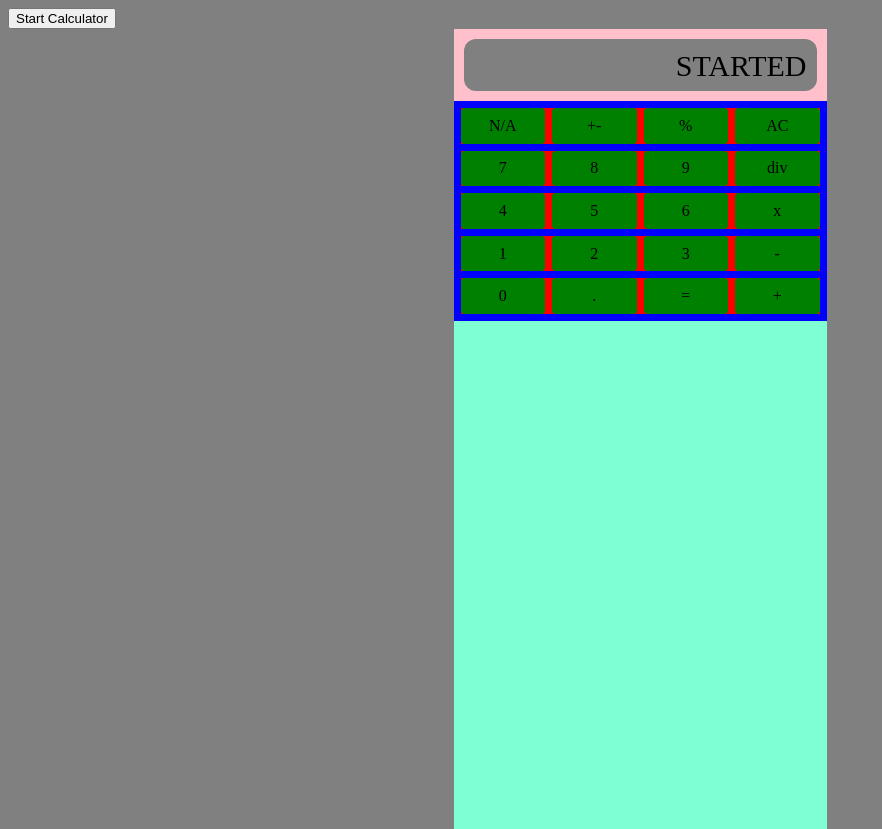
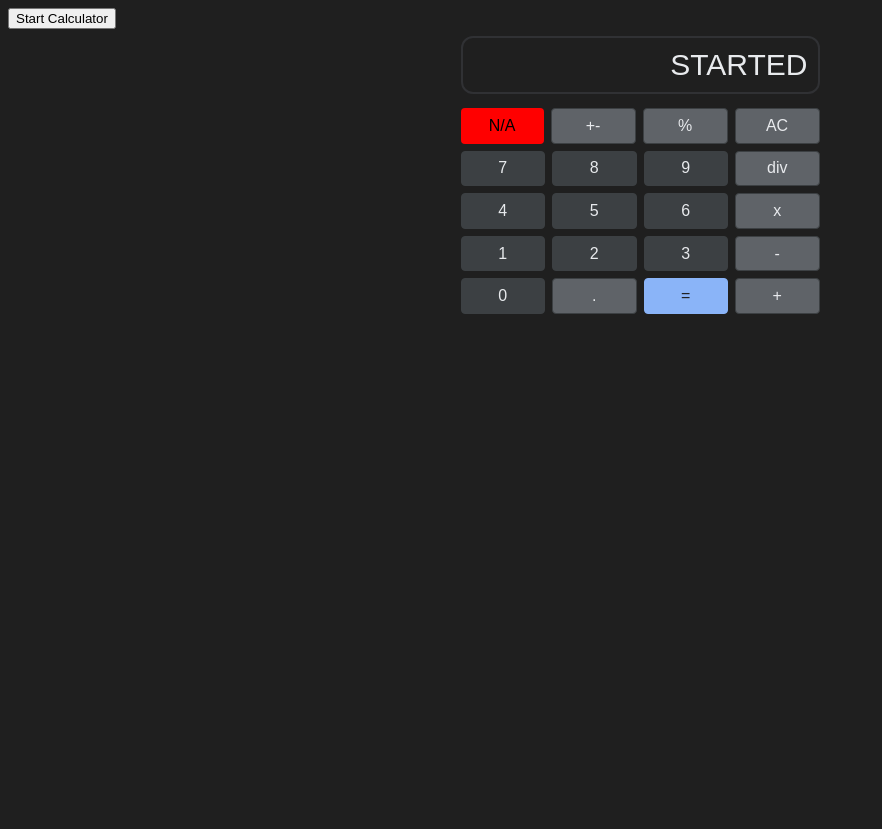
Before and after one commit to dvs2003/od-calc, a plain HTML site: page index.html in a window 1280 px wide. Both pictures are taken after a click on the button "Start Calculator". Shown: the whole page, without its empty margins (0-882 px from the left). Drawn offline with Linux system fonts and the light colour scheme.

Commit message:
UI complete and input being taken

```diff
--- a/script.js
+++ b/script.js
@@ -1,11 +1,11 @@
 const allKeys = {
-    0: ['N/A', 'modifier'],
+    0: ['N/A', 'currentOp'],
     1 : ['+-', 'modifier'],
     2 : ['%', 'modifier'],
     3 : ['AC', 'reset'],
-    4 : [7, 'number'],
-    5 : [8, 'number'],
-    6 : [9, 'number'],
+    4 : [7, 'num'],
+    5 : [8, 'num'],
+    6 : [9, 'num'],
     7 : ['div', 'operator'],
     8 : [4, 'num'],
     9 : [5, 'num'],
@@ -43,10 +43,29 @@ function createCalculator(parentDiv, numberRows, numberCols) {
             const newSquare = document.createElement("div");
             newSquare.classList.add("eachSquare");
 
+            if (indexRow == 0 && indexCol == 0) {
+                newSquare.classList.add('currentOp');
+            }
+
+            if (allKeys[Object.keys(allKeys)[indexCol + (indexRow * 4)]][1] == 'num') {
+                newSquare.classList.add('normalKey');
+            } else if (allKeys[Object.keys(allKeys)[indexCol + (indexRow * 4)]][1] == 'execute') {
+                newSquare.classList.add('exeKey');
+            } else if (indexRow != 0 || indexCol != 0) {
+                newSquare.classList.add('lightKey');
+            }
+
             const keyText = document.createElement('span');
             keyText.textContent = allKeys[Object.keys(allKeys)[indexCol + (indexRow * 4)]][0];
             keyText.classList.add('keyText');
+
             newSquare.appendChild(keyText);
+
+            newSquare.addEventListener("click", (event) => {
+                const btn = event.target;
+                console.log(btn.textContent);
+            });
+
             newRow.appendChild(newSquare);
 
         }
--- a/style.css
+++ b/style.css
@@ -1,12 +1,14 @@
 body {
     height: 100vh;
-    background-color: grey;
+    background-color: #1F1F1F;
+    font-family: Arial, sans-serif;
 }
 
 .calculator {
     display: flex;
     flex-direction: column;
-    background-color: aquamarine;
+    /* background-color: aquamarine; */
+    background-color: #1F1F1F;
     height: 100vh;
     max-width: 373px;
     margin: auto;
@@ -14,34 +16,44 @@ body {
 
 .calcDisplay {
     flex-basis: 72px;
-    background-color: pink;
+    /* background-color: pink; */
+    background-color: #1F1F1F;
     display: flex;
 
 }
 
 .display {
-    background-color: grey;
+    background-color: #1F1F1F;
     box-sizing: border-box;
-    margin: 10px;
+    margin: 7px;
     border-radius: 12px;
     flex: 1;
     text-align: end;
     font-size: 30px;
     padding-top: 10px;
     padding-right: 10px;
+    border-style: solid;
+    border-width: 2px;
+    border-color: #303134;
+    color: #e8eaed;
+}
+
+.display:hover {
+    background-color: #303134;
 }
 
 .keyboard {
     display: flex;
     flex-direction: column;
-    background-color: blue;
+    /* background-color: blue; */
+    background-color: #1F1F1F;
     align-content: stretch;
     flex-basis: 220px;
     flex-shrink: 1;
     gap: 7px;
     padding: 7px;
     box-sizing: border-box;
-
+    font-size: 14px;
 }
 /*https://www.w3schools.com/css/css3_flexbox_container.asp*/
 
@@ -49,7 +61,8 @@ body {
     flex: 1;
     display: flex;
     flex-direction: row;
-    background-color: red;
+    /* background-color: red; */
+    background-color: #1F1F1F;
     gap: 7px;
 }
 
@@ -65,3 +78,40 @@ body {
 .keyText {
     font-size: medium;
 }
+
+.lightKey {
+    background: #5f6368;
+    color: #e8eaed;
+    border: 1px solid #3c4043;
+}
+
+.lightKey:hover {
+    background: #70757a;
+    border-color: #70757a;
+}
+
+.exeKey {
+    background: #8ab4f8;
+    color: #202124;
+    border: 1px solid #8ab4f8;
+}
+
+.exeKey:hover {
+    background: #aecbfa;
+    border-color: #aecbfa;
+}
+
+.normalKey {
+    background: #3c4043;
+    color: #e8eaed;
+    border: 1px solid #3c4043;
+}
+
+.normalKey:hover {
+    background: #424548;
+    border-color: #424548;
+}
+
+.currentOp {
+    background-color: red;
+}
```
